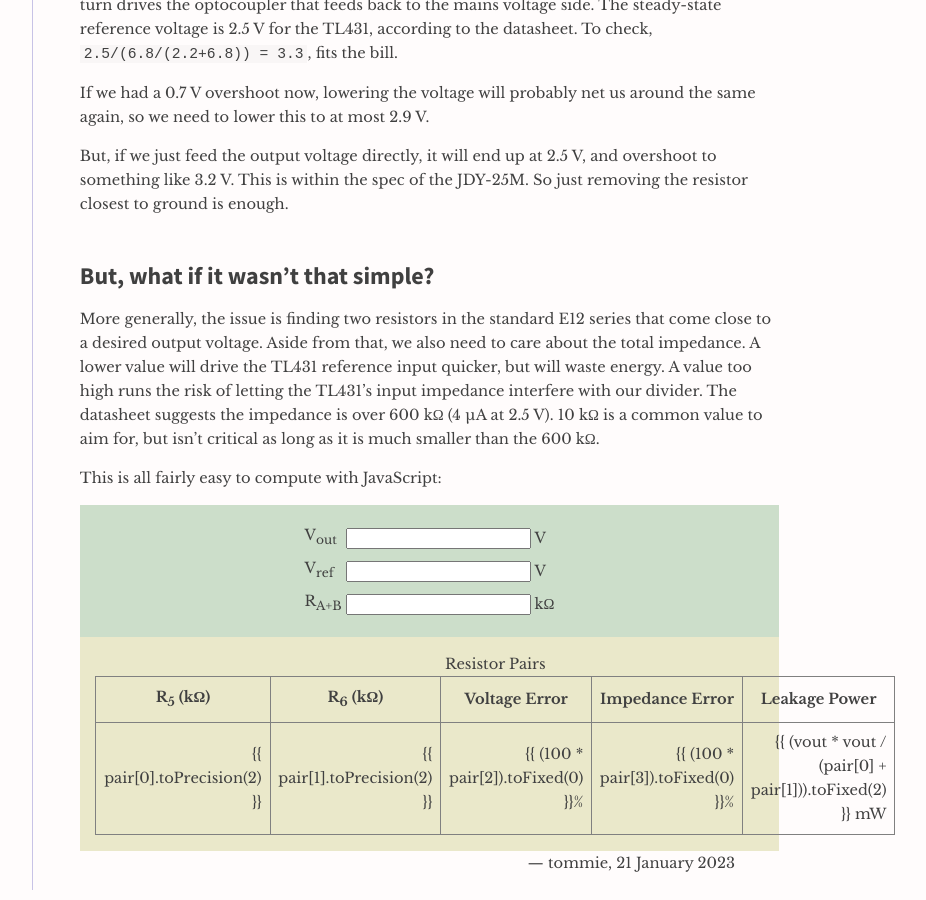
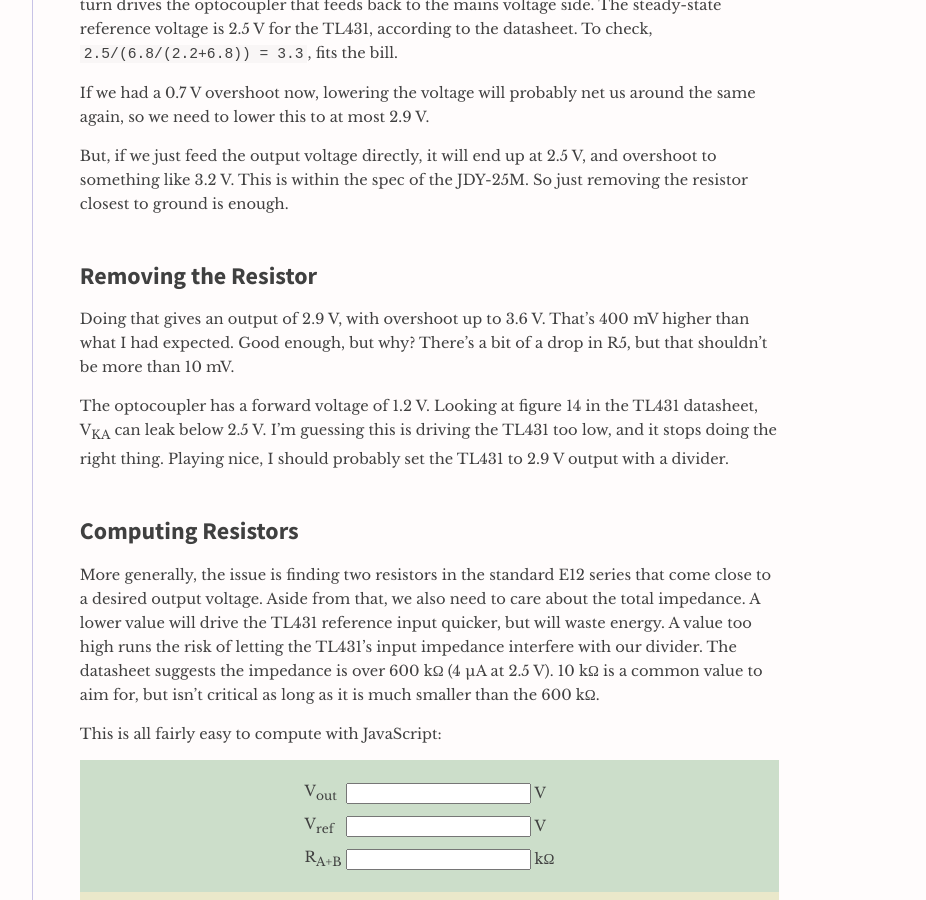
Before and after one commit to tommie/tommie.github.io, a Jekyll site: the page built from _posts/2023-01-21-change-psu.md, in a window 1280 px wide and 900 px high, scrolled down 1026 px. Shown: the whole window, without its empty margins (211-1137 px from the left). Built offline with Jekyll 4.4.1, drawn with Linux system fonts in a browser that asks for light colours.

Commit message:
Adds experiments and conclusions to _posts/2023-01-21-change-psu.md.

```diff
--- a/_posts/2023-01-21-change-psu.md
+++ b/_posts/2023-01-21-change-psu.md
@@ -36,7 +36,19 @@ But, if we just feed the output voltage directly, it will end up at 2.5 V, and o
 This is within the spec of the JDY-25M.
 So just removing the resistor closest to ground is enough.
 
-## But, what if it wasn't that simple?
+## Removing the Resistor
+
+Doing that gives an output of 2.9 V, with overshoot up to 3.6 V.
+That's 400 mV higher than what I had expected.
+Good enough, but why?
+There's a bit of a drop in R5, but that shouldn't be more than 10 mV.
+
+The optocoupler has a forward voltage of 1.2 V.
+Looking at figure 14 in the TL431 datasheet, V<sub>KA</sub> can leak below 2.5 V.
+I'm guessing this is driving the TL431 too low, and it stops doing the right thing.
+Playing nice, I should probably set the TL431 to 2.9 V output with a divider.
+
+## Computing Resistors
 
 More generally, the issue is finding two resistors in the standard E12 series that come close to a desired output voltage.
 Aside from that, we also need to care about the total impedance.
```
